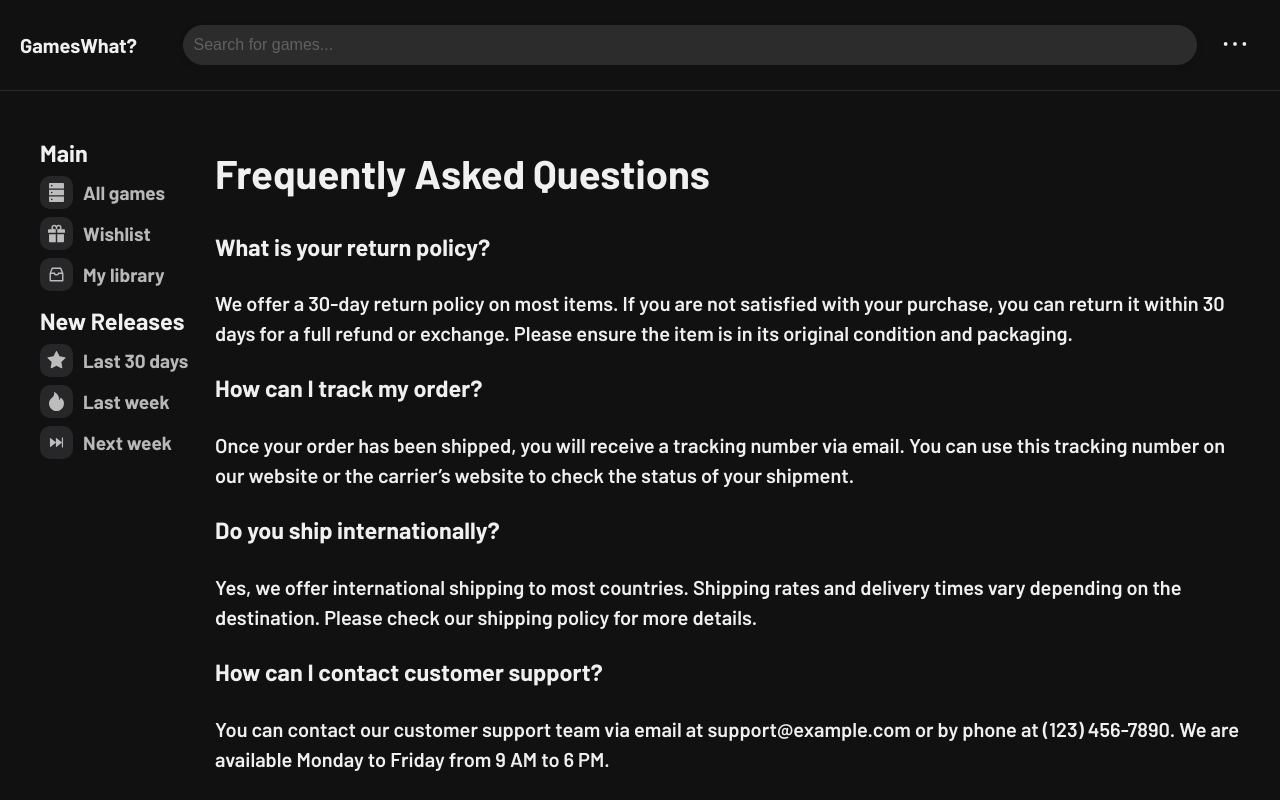
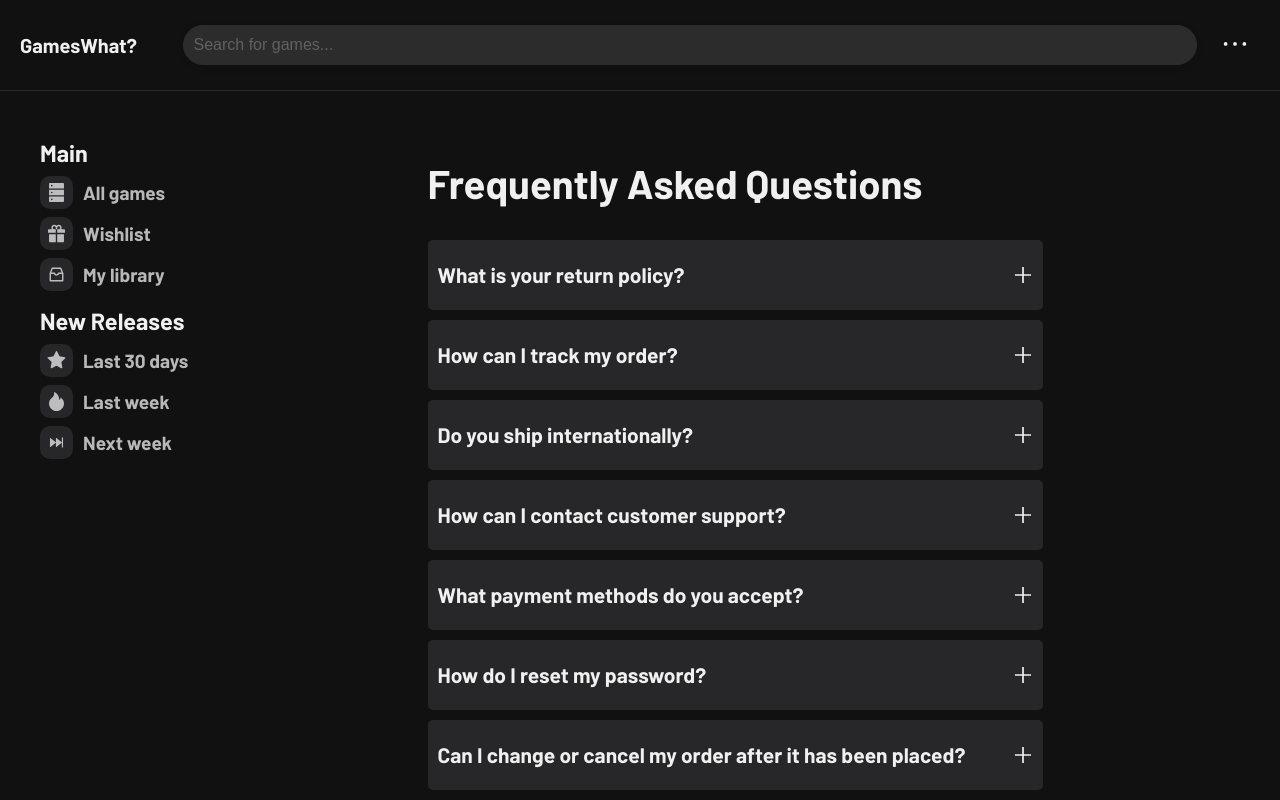
Before and after one commit to CapMoskal/games_project, a React (Vite) app: page /faq in a window 1280 px wide. Shown: the top 800 px of the page. Built offline with nearby package versions, Linux system fonts and the light colour scheme.

Commit message:
almost done w styles

```diff
--- a/src/index.css
+++ b/src/index.css
@@ -682,3 +682,45 @@ body {
   border-top: 1px solid #272a31;
   height: 70px;
 }
+
+.faq-con {
+  width: 50%;
+  margin: 10px auto;
+}
+
+.faq-con--list-item {
+  border-radius: 5px;
+  background-color: #272729;
+  margin-bottom: 10px;
+  transition: height 0.3s ease;
+}
+
+.faq-con--list-item p {
+  font-weight: 400;
+  padding: 10px;
+  margin: 0;
+  opacity: 0;
+  pointer-events: none;
+  transition: opacity 0.2s ease;
+}
+
+.faq-con--list--header {
+  height: 50px;
+  border-radius: 5px;
+  padding: 10px;
+  display: flex;
+  justify-content: space-between;
+  align-items: center;
+  transition: background-color 0.3s ease;
+}
+.faq-con--list--header:hover {
+  color: #38ff21;
+  background-color: #333335;
+  cursor: pointer;
+}
+
+.faq-con--list--header h3 {
+  font-size: 21px;
+  font-weight: 700;
+  margin: 10px 0;
+}
--- a/src/pages/ExtraPages/FaqItem.tsx
+++ b/src/pages/ExtraPages/FaqItem.tsx
@@ -1,3 +1,4 @@
+import { MinusOutlined, PlusOutlined } from '@ant-design/icons'
 import { useState } from 'react'
 
 interface Props {
@@ -6,12 +7,25 @@ interface Props {
 }
 
 export const FaqItem = ({ question, answer }: Props) => {
-  const [isVisible, setIsVisible] = useState()
+  const [isVisible, setIsVisible] = useState(false)
+
+  const bigCardStyle = { height: '180px' }
+  const smallCardStyle = { height: '70px' }
+
+  const handleVisible = () => {
+    setIsVisible((prevState) => !prevState)
+  }
 
   return (
-    <div className="faq-con--list-item">
-      <h3>{question}</h3>
-      <p>{answer}</p>
+    <div
+      className="faq-con--list-item"
+      style={isVisible ? bigCardStyle : smallCardStyle}
+    >
+      <div className="faq-con--list--header" onClick={handleVisible}>
+        <h3>{question}</h3>
+        {!isVisible ? <PlusOutlined /> : <MinusOutlined />}
+      </div>
+      <p style={isVisible ? { opacity: '1' } : {}}>{answer}</p>
     </div>
   )
 }
```
